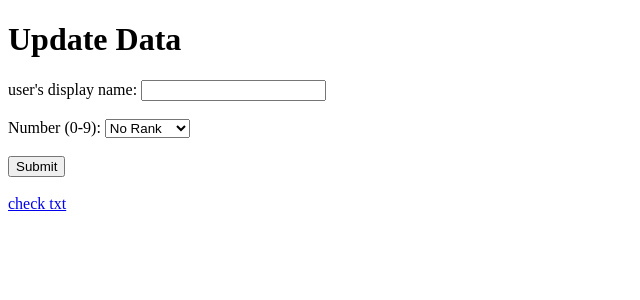
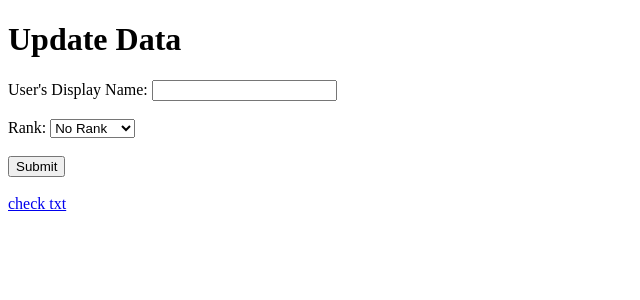
Before and after one commit to oha-Ohashi/ohashi-flask-render, a Flask app: page /update-html in a window 1280 px wide. Shown: the top 300 px of the page, without its empty margins (0-640 px from the left). Run offline with Flask 3, Linux system fonts and the light colour scheme.

Commit message:
num text

```diff
--- a/templates/update.html
+++ b/templates/update.html
@@ -8,10 +8,10 @@
 <body>
     <h1>Update Data</h1>
     <form action="./updatesheet" method="get">
-        <label for="displayName">user's display name:</label>
+        <label for="displayName">User's Display Name:</label>
         <input type="text" id="display-name" name="displayName" required><br><br>
 
-        <label for="rankCode">Number (0-9):</label>
+        <label for="rankCode">Rank:</label>
         <select id="rank-code" name="rankCode" required>
             <option value="0">No Rank</option>
             <option value="1">Iron</option>
```
